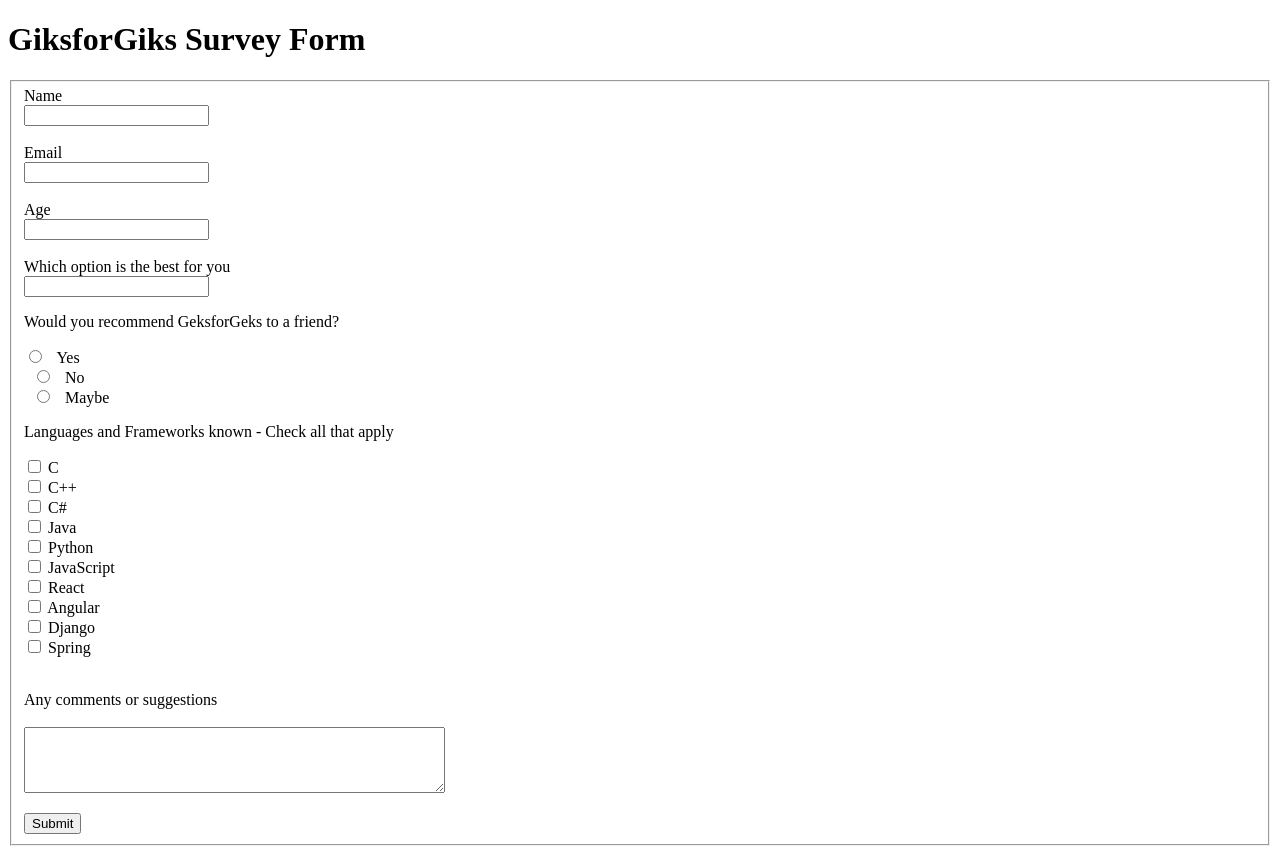
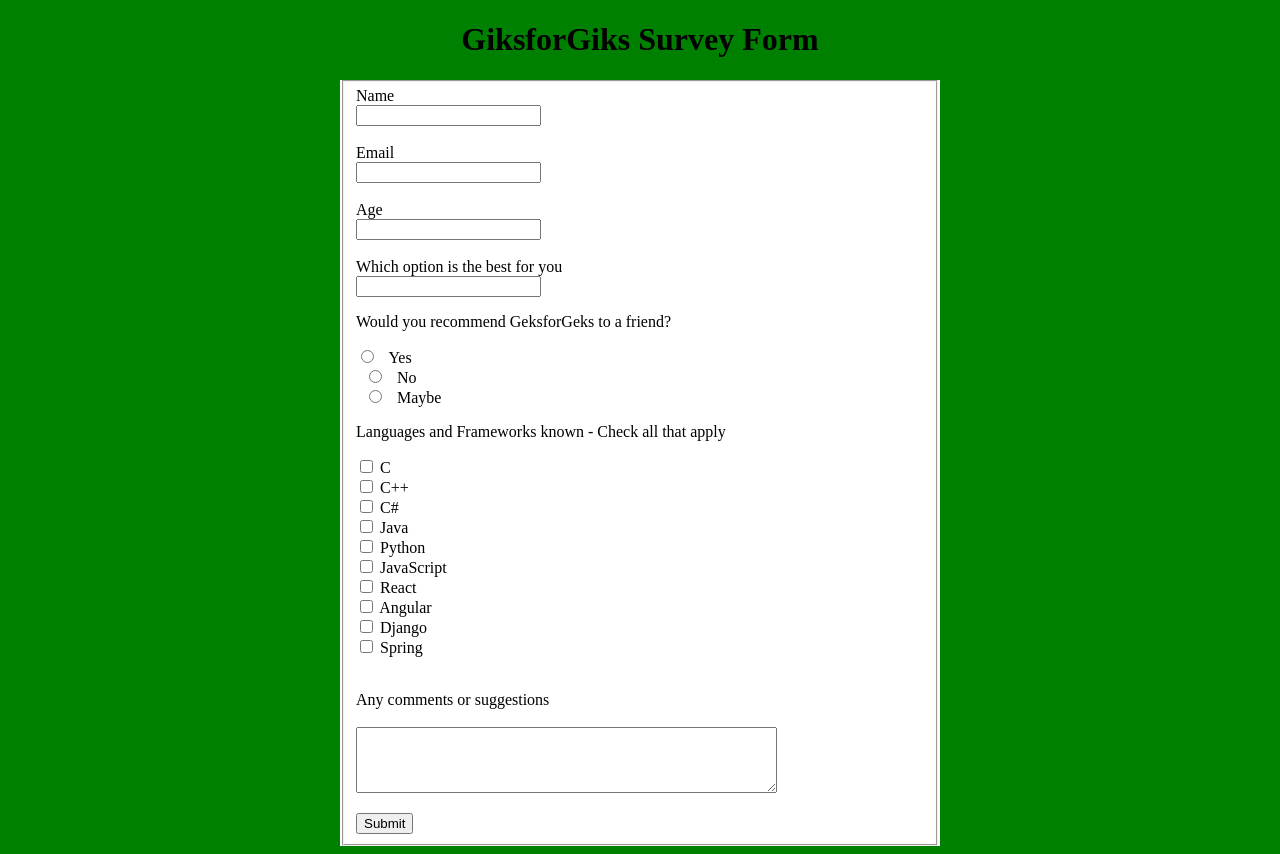
Before and after one commit to ElsaHermoza/ProyectoForm1, a plain HTML site: page index.html in a window 1280 px wide. Drawn offline with Linux system fonts and the light colour scheme.

Commit message:
first part form1

```diff
--- a/index.html
+++ b/index.html
@@ -4,9 +4,13 @@
     <meta charset="UTF-8">
     <meta name="viewport" content="width=device-width, initial-scale=1.0">
     <title>Formulario1</title>
+    <link rel="stylesheet" href="style.css">
 </head>
-<form action="/my-handling-form-page" method="post">
+<body style="background-color: green;">
     <h1>GiksforGiks Survey Form</h1>
+    <div class="form">
+    <form>
+
     <fieldset>
           <label for="name">Name</label><br>
           <input type="text" id="name" name="user_name" /><br><br>
@@ -56,7 +60,7 @@
         </p>
         <input type="submit" value="Submit">
     </fieldset>
-</form>
-<body background-color="">
+    </form>
+    </div>
 </body>
 </html>
--- /dev/null
+++ b/style.css
@@ -0,0 +1,9 @@
+h1{
+    text-align: center;
+}
+.form{
+    background-color: white;
+    margin-left: auto ;
+    margin-right: auto;
+    max-width: 600px;
+}
```
Also changed, not shown: 2 other files.
